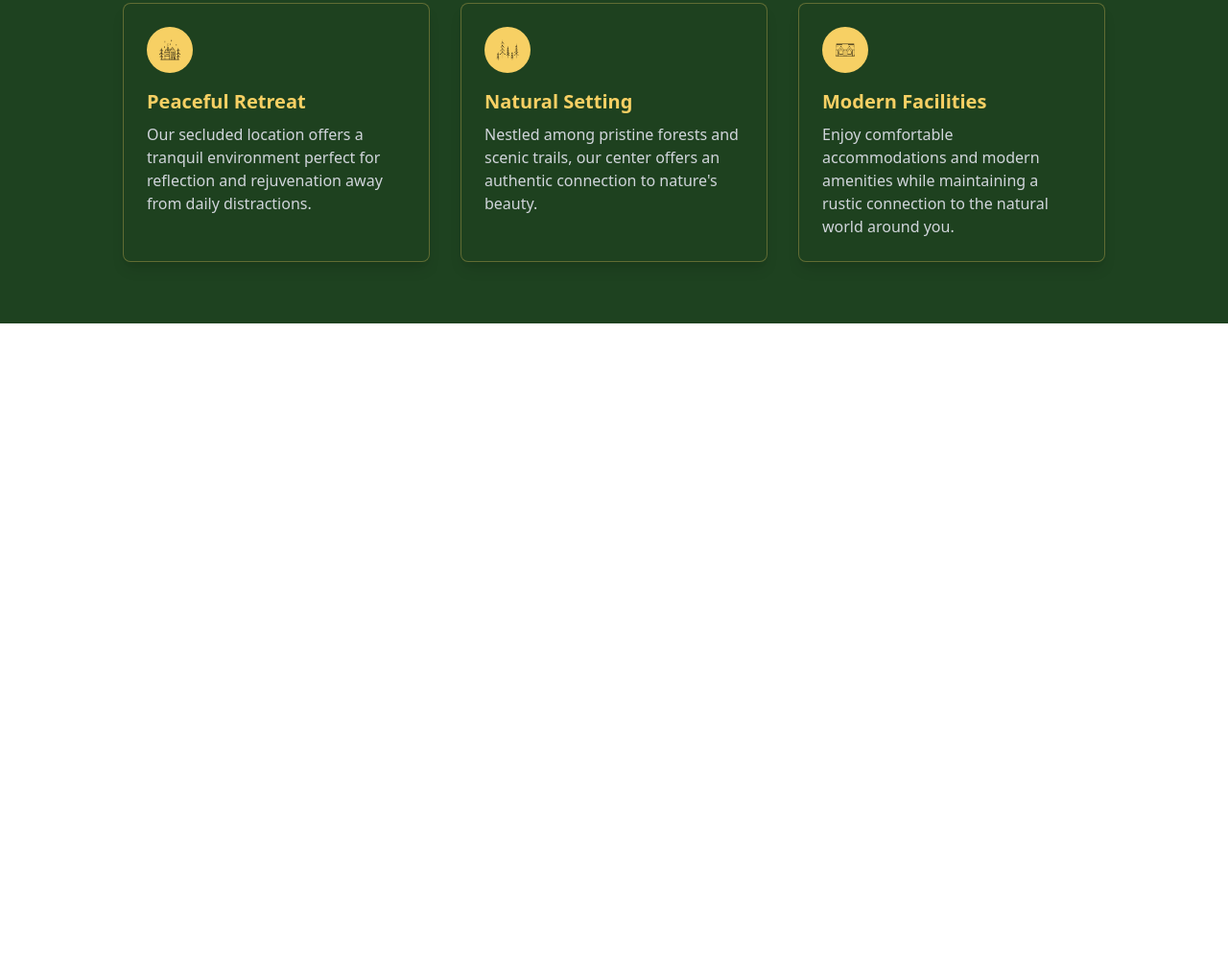
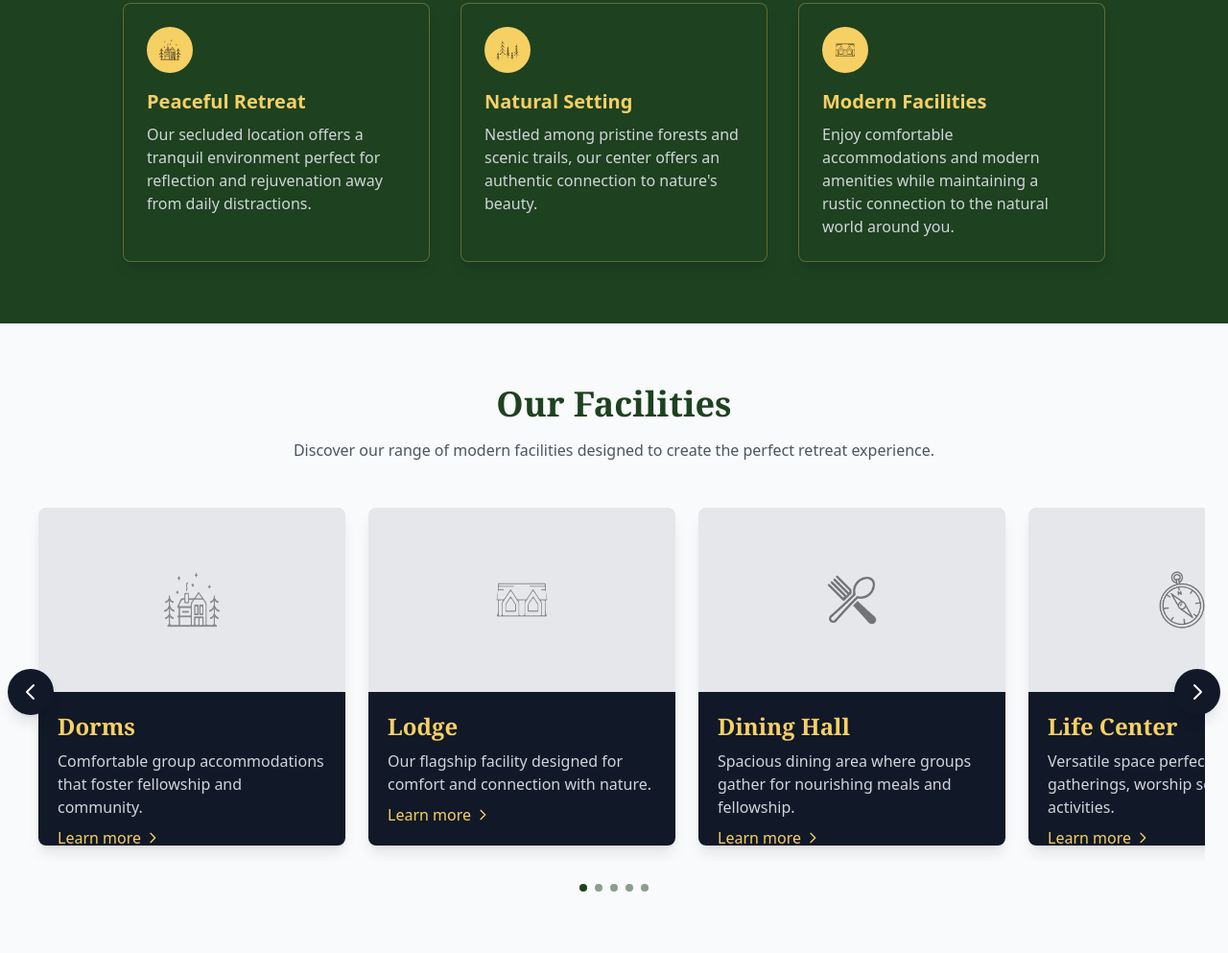
Before and after one commit to CalebLingle/HGCRC, an Astro site: page / in a window 1280 px wide. Shown: the part 1097-2090 px from the top of the page at 96% size. Before the commit the page ends 1434 px from the top, so only its background shows below. Built offline with nearby package versions, Linux system fonts and the light colour scheme; Astro itself is replaced by a stand-in of ours.

Commit message:
facilities section added

```diff
--- /dev/null
+++ b/src/components/Facilities.astro
@@ -0,0 +1,229 @@
+---
+---
+
+<section class="bg-light py-16" id="facilities">
+  <div class="container mx-auto px-6">
+    <h2 class="text-4xl font-bold text-center mb-4 text-primary font-['Georgia']">Our Facilities</h2>
+    <p class="text-center text-gray-600 max-w-3xl mx-auto mb-8">
+      Discover our range of modern facilities designed to create the perfect retreat experience.
+    </p>
+
+    <div class="relative">
+      <!-- Scroll controls -->
+      <div class="absolute top-1/2 -left-4 -translate-y-1/2 z-10">
+        <button id="scroll-left" class="bg-dark hover:bg-primary text-white p-3 rounded-full shadow-lg transition-colors">
+          <svg xmlns="http://www.w3.org/2000/svg" class="h-6 w-6" fill="none" viewBox="0 0 24 24" stroke="currentColor">
+            <path stroke-linecap="round" stroke-linejoin="round" stroke-width="2" d="M15 19l-7-7 7-7" />
+          </svg>
+        </button>
+      </div>
+      <div class="absolute top-1/2 -right-4 -translate-y-1/2 z-10">
+        <button id="scroll-right" class="bg-dark hover:bg-primary text-white p-3 rounded-full shadow-lg transition-colors">
+          <svg xmlns="http://www.w3.org/2000/svg" class="h-6 w-6" fill="none" viewBox="0 0 24 24" stroke="currentColor">
+            <path stroke-linecap="round" stroke-linejoin="round" stroke-width="2" d="M9 5l7 7-7 7" />
+          </svg>
+        </button>
+      </div>
+
+      <!-- Scrollable facilities container -->
+      <div class="overflow-x-auto hide-scrollbar py-4 px-4" id="facilities-container">
+        <div class="flex gap-6 min-w-max">
+          <!-- Dorms Card -->
+          <div class="rounded-lg shadow-lg overflow-hidden w-80 flex-shrink-0 transition-transform duration-300 hover:scale-[1.02]">
+            <div class="h-48 w-full bg-gray-200 flex items-center justify-center">
+              <!-- Replace with actual image when available -->
+              <img
+                src="/cottage-icon.png"
+                alt="Dorms"
+                class="w-16 h-16 opacity-50"
+              />
+            </div>
+            <div class="p-5 bg-dark text-white flex flex-col h-40">
+              <h3 class="text-2xl font-bold mb-2 text-accent font-['Georgia']">Dorms</h3>
+              <p class="text-gray-300 mb-auto">Comfortable group accommodations that foster fellowship and community.</p>
+              <a href="#dorms" class="text-accent hover:text-accent/80 inline-flex items-center transition-colors mt-2">
+                Learn more
+                <svg xmlns="http://www.w3.org/2000/svg" class="h-4 w-4 ml-1" fill="none" viewBox="0 0 24 24" stroke="currentColor">
+                  <path stroke-linecap="round" stroke-linejoin="round" stroke-width="2" d="M9 5l7 7-7 7" />
+                </svg>
+              </a>
+            </div>
+          </div>
+
+          <!-- Lodge Card -->
+          <div class="rounded-lg shadow-lg overflow-hidden w-80 flex-shrink-0 transition-transform duration-300 hover:scale-[1.02]">
+            <div class="h-48 w-full bg-gray-200 flex items-center justify-center">
+              <!-- Replace with actual image when available -->
+              <img
+                src="/lodge-icon.png"
+                alt="Lodge"
+                class="w-16 h-16 opacity-50"
+              />
+            </div>
+            <div class="p-5 bg-dark text-white flex flex-col h-40">
+              <h3 class="text-2xl font-bold mb-2 text-accent font-['Georgia']">Lodge</h3>
+              <p class="text-gray-300 mb-auto">Our flagship facility designed for comfort and connection with nature.</p>
+              <a href="#lodge" class="text-accent hover:text-accent/80 inline-flex items-center transition-colors mt-2">
+                Learn more
+                <svg xmlns="http://www.w3.org/2000/svg" class="h-4 w-4 ml-1" fill="none" viewBox="0 0 24 24" stroke="currentColor">
+                  <path stroke-linecap="round" stroke-linejoin="round" stroke-width="2" d="M9 5l7 7-7 7" />
+                </svg>
+              </a>
+            </div>
+          </div>
+
+          <!-- Dining Hall Card -->
+          <div class="rounded-lg shadow-lg overflow-hidden w-80 flex-shrink-0 transition-transform duration-300 hover:scale-[1.02]">
+            <div class="h-48 w-full bg-gray-200 flex items-center justify-center">
+              <!-- Replace with actual image when available -->
+              <img
+                src="/utensils-icon.png"
+                alt="Dining Hall"
+                class="w-16 h-16 opacity-50"
+              />
+            </div>
+            <div class="p-5 bg-dark text-white flex flex-col h-40">
+              <h3 class="text-2xl font-bold mb-2 text-accent font-['Georgia']">Dining Hall</h3>
+              <p class="text-gray-300 mb-auto">Spacious dining area where groups gather for nourishing meals and fellowship.</p>
+              <a href="#dining-hall" class="text-accent hover:text-accent/80 inline-flex items-center transition-colors mt-2">
+                Learn more
+                <svg xmlns="http://www.w3.org/2000/svg" class="h-4 w-4 ml-1" fill="none" viewBox="0 0 24 24" stroke="currentColor">
+                  <path stroke-linecap="round" stroke-linejoin="round" stroke-width="2" d="M9 5l7 7-7 7" />
+                </svg>
+              </a>
+            </div>
+          </div>
+
+          <!-- Life Center Card -->
+          <div class="rounded-lg shadow-lg overflow-hidden w-80 flex-shrink-0 transition-transform duration-300 hover:scale-[1.02]">
+            <div class="h-48 w-full bg-gray-200 flex items-center justify-center">
+              <!-- Replace with actual image when available -->
+              <img
+                src="/compass-icon.png"
+                alt="Life Center"
+                class="w-16 h-16 opacity-50"
+              />
+            </div>
+            <div class="p-5 bg-dark text-white flex flex-col h-40">
+              <h3 class="text-2xl font-bold mb-2 text-accent font-['Georgia']">Life Center</h3>
+              <p class="text-gray-300 mb-auto">Versatile space perfect for large gatherings, worship sessions and activities.</p>
+              <a href="#life-center" class="text-accent hover:text-accent/80 inline-flex items-center transition-colors mt-2">
+                Learn more
+                <svg xmlns="http://www.w3.org/2000/svg" class="h-4 w-4 ml-1" fill="none" viewBox="0 0 24 24" stroke="currentColor">
+                  <path stroke-linecap="round" stroke-linejoin="round" stroke-width="2" d="M9 5l7 7-7 7" />
+                </svg>
+              </a>
+            </div>
+          </div>
+
+          <!-- Outback Lodge Card -->
+          <div class="rounded-lg shadow-lg overflow-hidden w-80 flex-shrink-0 transition-transform duration-300 hover:scale-[1.02]">
+            <div class="h-48 w-full bg-gray-200 flex items-center justify-center">
+              <!-- Replace with actual image when available -->
+              <img
+                src="/tent-icon.png"
+                alt="Outback Lodge"
+                class="w-16 h-16 opacity-50"
+              />
+            </div>
+            <div class="p-5 bg-dark text-white flex flex-col h-40">
+              <h3 class="text-2xl font-bold mb-2 text-accent font-['Georgia']">Outback Lodge</h3>
+              <p class="text-gray-300 mb-auto">Rustic retreat space nestled deeper in nature for a more secluded experience.</p>
+              <a href="#outback-lodge" class="text-accent hover:text-accent/80 inline-flex items-center transition-colors mt-2">
+                Learn more
+                <svg xmlns="http://www.w3.org/2000/svg" class="h-4 w-4 ml-1" fill="none" viewBox="0 0 24 24" stroke="currentColor">
+                  <path stroke-linecap="round" stroke-linejoin="round" stroke-width="2" d="M9 5l7 7-7 7" />
+                </svg>
+              </a>
+            </div>
+          </div>
+
+          <!-- Lower Lodge Card -->
+          <div class="rounded-lg shadow-lg overflow-hidden w-80 flex-shrink-0 transition-transform duration-300 hover:scale-[1.02]">
+            <div class="h-48 w-full bg-gray-200 flex items-center justify-center">
+              <!-- Replace with actual image when available -->
+              <img
+                src="/cottage-icon.png"
+                alt="Lower Lodge"
+                class="w-16 h-16 opacity-50"
+              />
+            </div>
+            <div class="p-5 bg-dark text-white flex flex-col h-40">
+              <h3 class="text-2xl font-bold mb-2 text-accent font-['Georgia']">Lower Lodge</h3>
+              <p class="text-gray-300 mb-auto">Cozy meeting space with scenic views, perfect for smaller gatherings.</p>
+              <a href="#lower-lodge" class="text-accent hover:text-accent/80 inline-flex items-center transition-colors mt-2">
+                Learn more
+                <svg xmlns="http://www.w3.org/2000/svg" class="h-4 w-4 ml-1" fill="none" viewBox="0 0 24 24" stroke="currentColor">
+                  <path stroke-linecap="round" stroke-linejoin="round" stroke-width="2" d="M9 5l7 7-7 7" />
+                </svg>
+              </a>
+            </div>
+          </div>
+
+          <!-- The Barn Card -->
+          <div class="rounded-lg shadow-lg overflow-hidden w-80 flex-shrink-0 transition-transform duration-300 hover:scale-[1.02]">
+            <div class="h-48 w-full bg-gray-200 flex items-center justify-center">
+              <!-- Replace with actual image when available -->
+              <img
+                src="/campfire-icon.png"
+                alt="The Barn"
+                class="w-16 h-16 opacity-50"
+              />
+            </div>
+            <div class="p-5 bg-dark text-white flex flex-col h-40">
+              <h3 class="text-2xl font-bold mb-2 text-accent font-['Georgia']">The Barn</h3>
+              <p class="text-gray-300 mb-auto">Rustic multi-purpose space for activities, games, and indoor recreation.</p>
+              <a href="#the-barn" class="text-accent hover:text-accent/80 inline-flex items-center transition-colors mt-2">
+                Learn more
+                <svg xmlns="http://www.w3.org/2000/svg" class="h-4 w-4 ml-1" fill="none" viewBox="0 0 24 24" stroke="currentColor">
+                  <path stroke-linecap="round" stroke-linejoin="round" stroke-width="2" d="M9 5l7 7-7 7" />
+                </svg>
+              </a>
+            </div>
+          </div>
+        </div>
+      </div>
+
+      <!-- Scroll indicators -->
+      <div class="flex justify-center gap-2 mt-6">
+        <span class="h-2 w-2 rounded-full bg-primary opacity-100"></span>
+        <span class="h-2 w-2 rounded-full bg-primary opacity-50"></span>
+        <span class="h-2 w-2 rounded-full bg-primary opacity-50"></span>
+        <span class="h-2 w-2 rounded-full bg-primary opacity-50"></span>
+        <span class="h-2 w-2 rounded-full bg-primary opacity-50"></span>
+      </div>
+    </div>
+  </div>
+</section>
+
+<style>
+  .hide-scrollbar {
+    -ms-overflow-style: none;
+    scrollbar-width: none;
+  }
+
+  .hide-scrollbar::-webkit-scrollbar {
+    display: none;
+  }
+</style>
+
+<script>
+  // Client-side JavaScript to handle the scrolling functionality
+  document.addEventListener('DOMContentLoaded', () => {
+    const container = document.getElementById('facilities-container');
+    const scrollLeftBtn = document.getElementById('scroll-left');
+    const scrollRightBtn = document.getElementById('scroll-right');
+
+    if (container && scrollLeftBtn && scrollRightBtn) {
+      const cardWidth = 320; // The width of each card (w-80) plus the gap
+
+      scrollLeftBtn.addEventListener('click', () => {
+        container.scrollBy({ left: -cardWidth, behavior: 'smooth' });
+      });
+
+      scrollRightBtn.addEventListener('click', () => {
+        container.scrollBy({ left: cardWidth, behavior: 'smooth' });
+      });
+    }
+  });
+</script>
--- a/src/pages/index.astro
+++ b/src/pages/index.astro
@@ -1,10 +1,12 @@
 ---
 import Hero from '../components/Hero.astro';
 import AboutUs from '../components/AboutUs.astro';
+import Facilities from '../components/Facilities.astro';
 import Layout from '../layouts/Layout.astro';
 ---
 
 <Layout>
 	<Hero />
 	<AboutUs />
+	<Facilities />
 </Layout>
```
